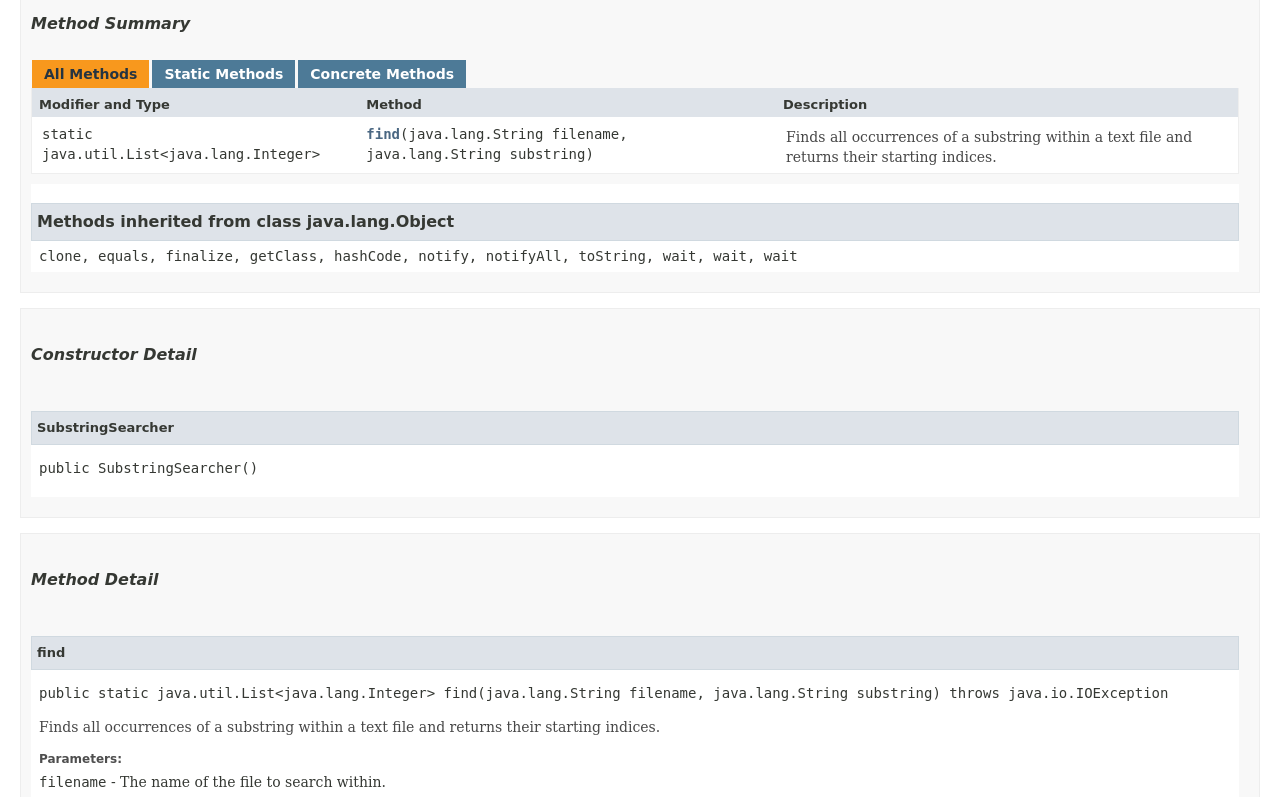
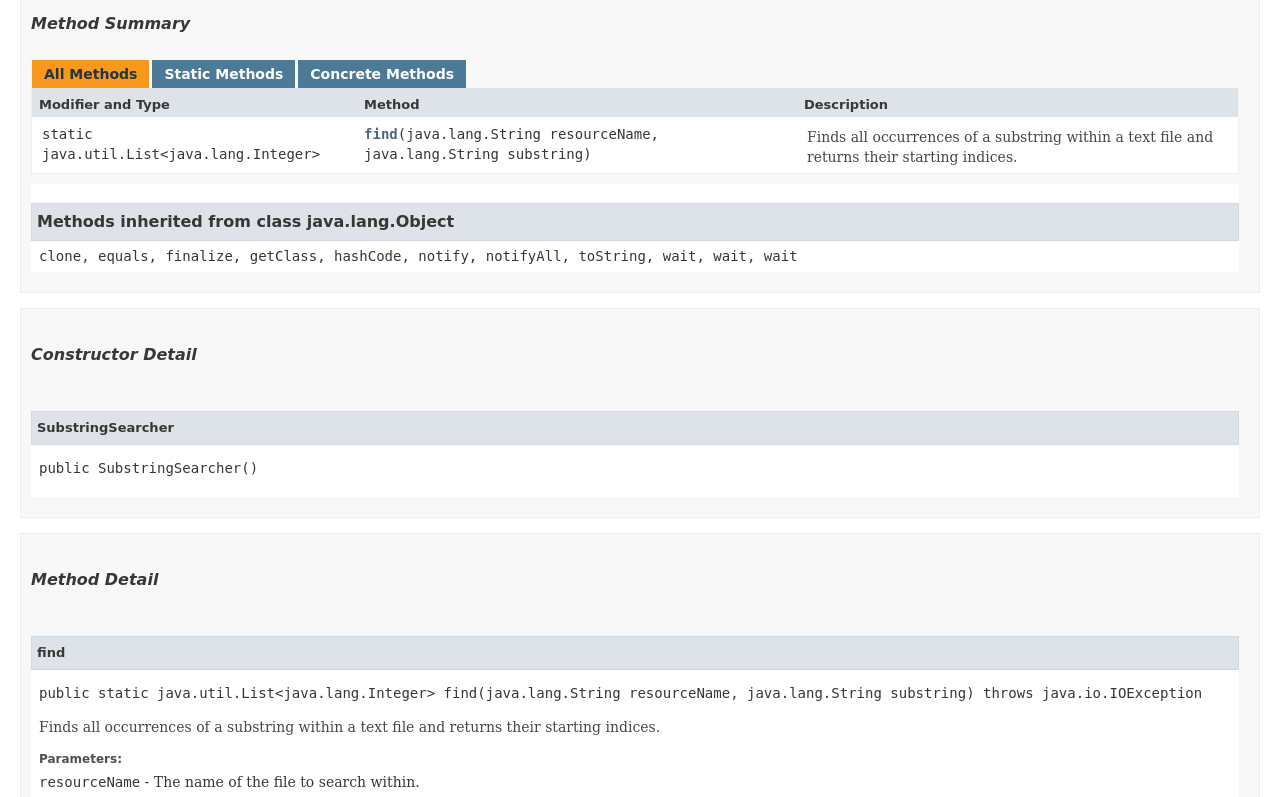
Before and after one commit to justProductAnalyst/OOP, a plain HTML site: page Task_1_3_1/ru/nsu/vetrov/SubstringSearcher.html in a window 1280 px wide. Shown: the part 540-1337 px from the top of the page. Drawn offline with Linux system fonts and the light colour scheme; no server answers; a script that the page names is missing; a web font is replaced by a local one.

Commit message:
Deploying to gh-pages from @ justProductAnalyst/OOP@d37a81d3c799b6fabc4e68e382b10a84be75d5cc 🚀

```diff
--- a/Task_1_3_1/ru/nsu/vetrov/SubstringSearcher.html
+++ b/Task_1_3_1/ru/nsu/vetrov/SubstringSearcher.html
@@ -176,7 +176,7 @@ extends java.lang.Object</pre>
 </tr>
 <tr id="i0" class="altColor">
 <td class="colFirst"><code>static java.util.List&lt;java.lang.Integer&gt;</code></td>
-<th class="colSecond" scope="row"><code><span class="memberNameLink"><a href="#find(java.lang.String,java.lang.String)">find</a></span>&#8203;(java.lang.String&nbsp;filename,
+<th class="colSecond" scope="row"><code><span class="memberNameLink"><a href="#find(java.lang.String,java.lang.String)">find</a></span>&#8203;(java.lang.String&nbsp;resourceName,
     java.lang.String&nbsp;substring)</code></th>
 <td class="colLast">
 <div class="block">Finds all occurrences of a substring within a text file and returns their starting indices.</div>
@@ -231,13 +231,13 @@ extends java.lang.Object</pre>
 <ul class="blockListLast">
 <li class="blockList">
 <h4>find</h4>
-<pre class="methodSignature">public static&nbsp;java.util.List&lt;java.lang.Integer&gt;&nbsp;find&#8203;(java.lang.String&nbsp;filename,
+<pre class="methodSignature">public static&nbsp;java.util.List&lt;java.lang.Integer&gt;&nbsp;find&#8203;(java.lang.String&nbsp;resourceName,
                                                      java.lang.String&nbsp;substring)
                                               throws java.io.IOException</pre>
 <div class="block">Finds all occurrences of a substring within a text file and returns their starting indices.</div>
 <dl>
 <dt><span class="paramLabel">Parameters:</span></dt>
-<dd><code>filename</code> - The name of the file to search within.</dd>
+<dd><code>resourceName</code> - The name of the file to search within.</dd>
 <dd><code>substring</code> - The substring to find.</dd>
 <dt><span class="returnLabel">Returns:</span></dt>
 <dd>A list of starting indices of each occurrence of the substring.</dd>
```
Also changed, not shown: 3 other files.
